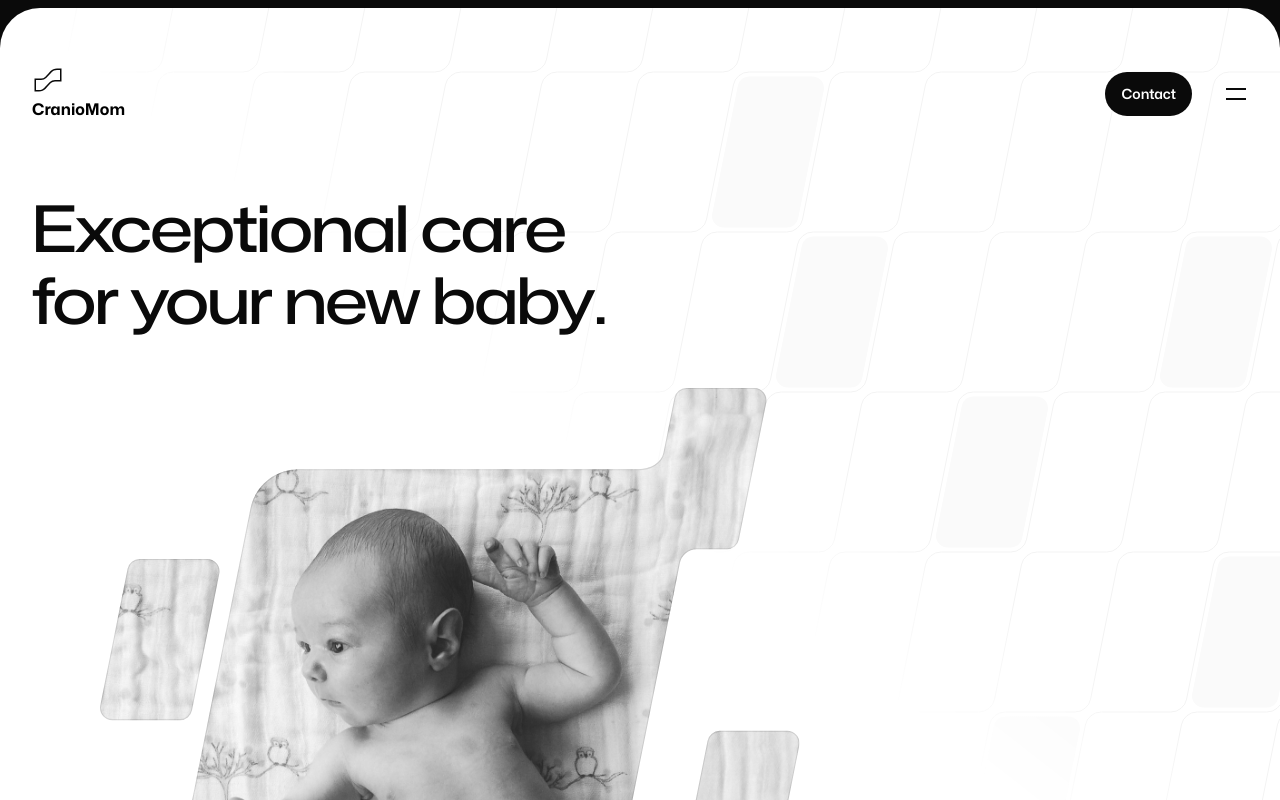
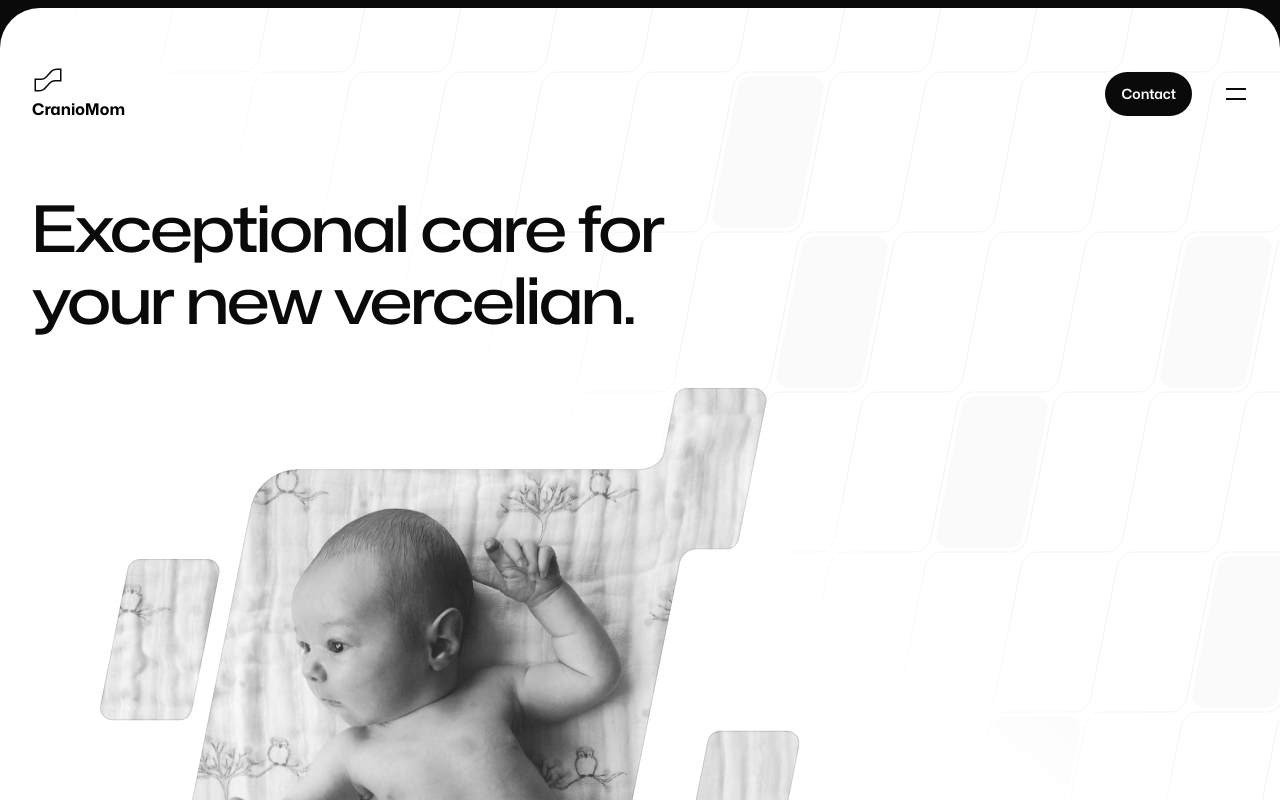
Before and after one commit to elsigh/craniomom.com, a Next.js app: page / in a window 1280 px wide. Shown: the top 800 px of the page. Built offline with nearby package versions, Linux system fonts and the light colour scheme.

Commit message:
Change homepage headline to 'new vercelian'

```diff
--- a/src/app/page.jsx
+++ b/src/app/page.jsx
@@ -20,7 +20,7 @@ export default async function Home() {
       <Container className="mt-24">
         <FadeIn className="max-w-3xl">
           <h1 className="mb-12 font-display text-5xl font-medium tracking-tight text-neutral-950 text-balance sm:text-7xl">
-            Exceptional care for your new baby.
+            Exceptional care for your new vercelian.
           </h1>
           <StylizedImage
             {...imageNewBaby}
```
